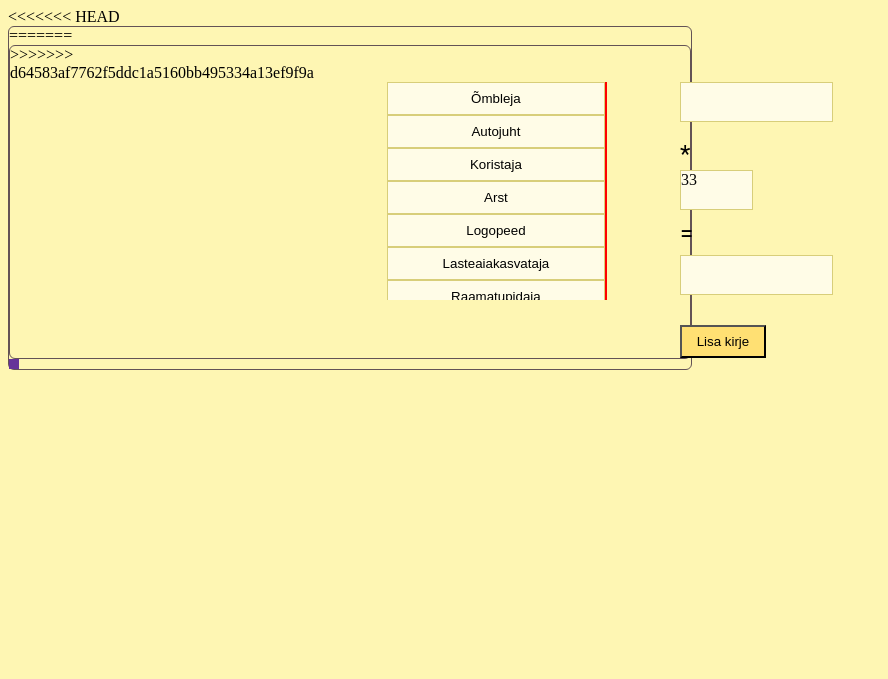
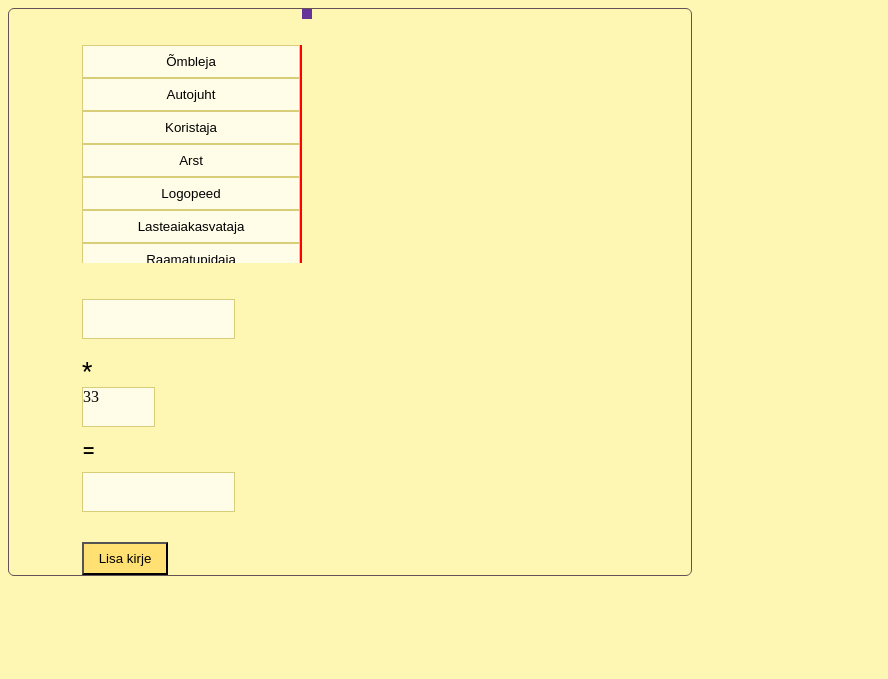
Before and after one commit to MTUEma/Kalkulaator, a plain HTML site: page index.html in a window 1280 px wide. Shown: the whole page, without its empty margins (0-888 px from the left). Drawn offline with Linux system fonts and the light colour scheme.

Commit message:
Add files via upload

```diff
--- a/index.html
+++ b/index.html
@@ -9,12 +9,9 @@
     <title>Document</title>
 </head>
 <body>
-<<<<<<< HEAD
-    <div id="big">
-=======
     <div class="big">
->>>>>>> d64583af7762f5ddc1a5160bb495334a13ef9f9a
         <div class="container">
+            <div class="infocontainer">
             <div class="info">
                 <div class="scroll">
                     <button class="job" id="DBL359" onclick="setOcupation(this.id)">Õmbleja</button>
@@ -46,13 +43,15 @@
                     <div class="space"></div>
                     <button class="button" type="button" >Lisa kirje</button>
                 </div>
+            </div>
+                <div>
+                    <div class="total"></div>
+                </div>
+            </div>
 
-            </div>
+
         </div>
-        <div>
-            <div class="total"></div>
-        </div>
-    </div>
+
 </body>
 <script src="stuff.js"></script>
 </html>
```
